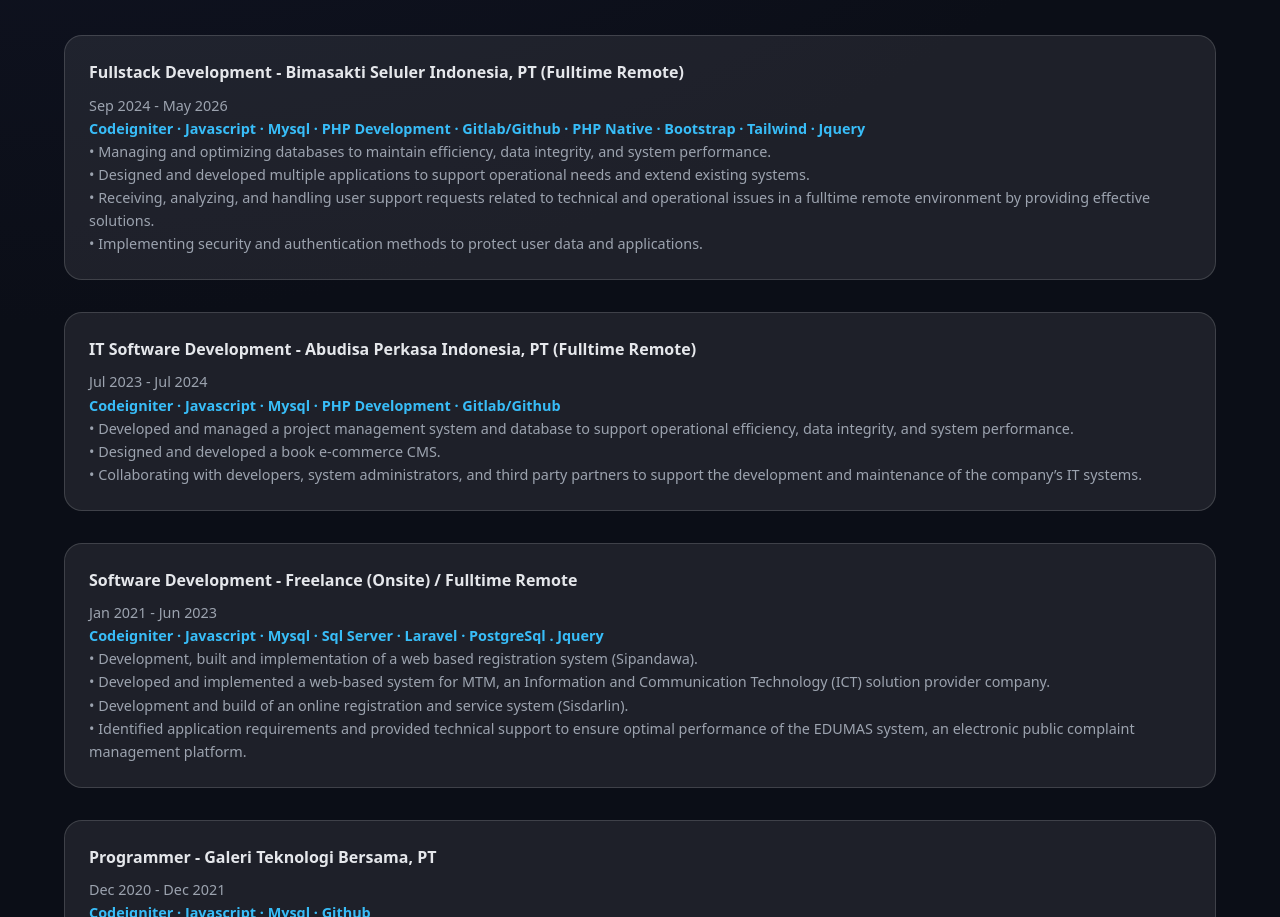
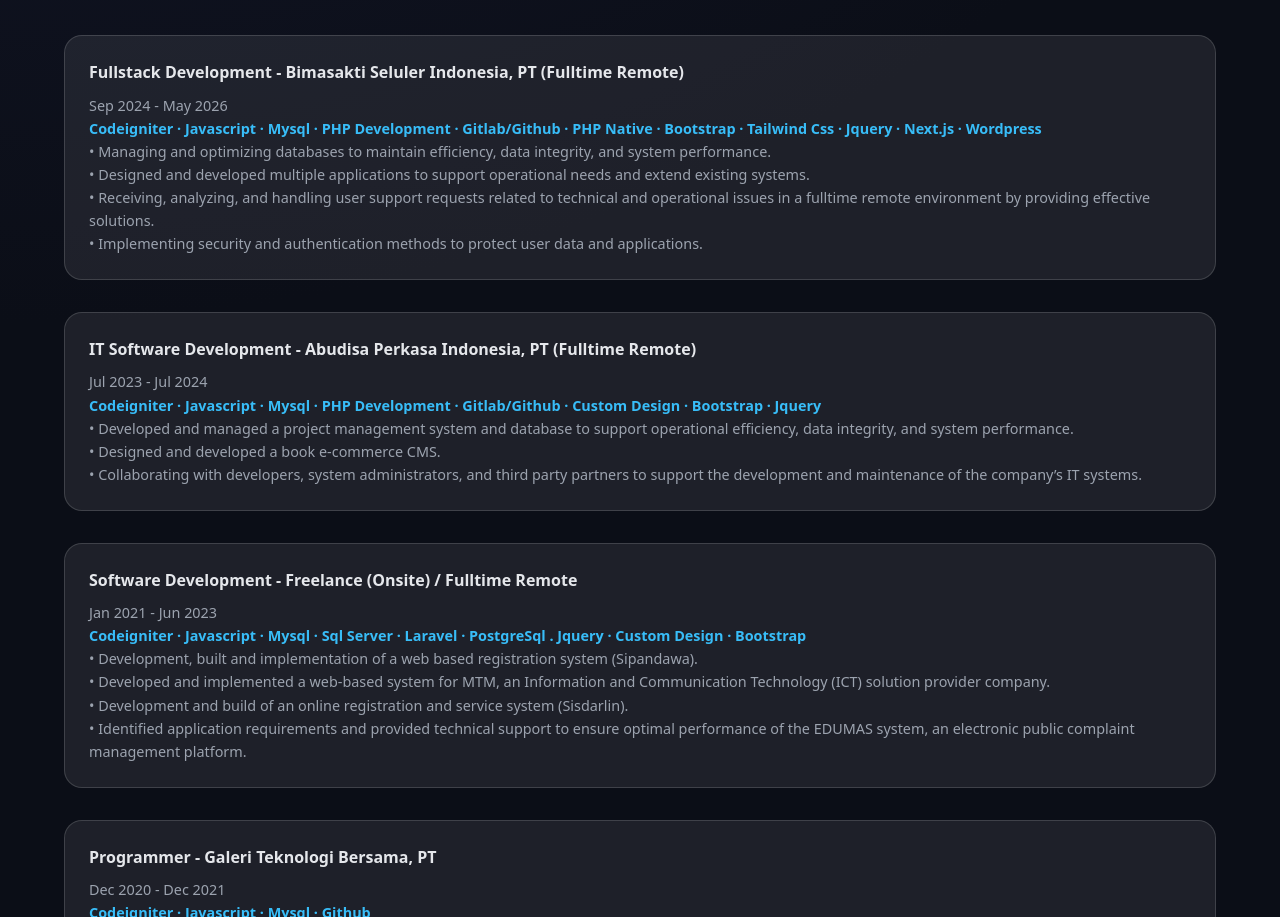
Before and after one commit to dhymasn/my-porto, a Next.js app: page / in a window 1280 px wide. Shown: the part 1430-2347 px from the top of the page. Built offline with nearby package versions, Linux system fonts and the light colour scheme.

Commit message:
update my porto

```diff
--- a/components/Experience.jsx
+++ b/components/Experience.jsx
@@ -9,7 +9,7 @@
           <h4>Fullstack Development - Bimasakti Seluler Indonesia, PT (Fulltime Remote)</h4>
           <p>Sep 2024 - May 2026</p>
           <div className="tech">
-            Codeigniter · Javascript · Mysql · PHP Development · Gitlab/Github · PHP Native · Bootstrap · Tailwind · Jquery
+            Codeigniter · Javascript · Mysql · PHP Development · Gitlab/Github · PHP Native · Bootstrap · Tailwind Css · Jquery · Next.js · Wordpress
           </div>
           <p>
             • Managing and optimizing databases to maintain efficiency, data integrity, and system performance.
@@ -23,7 +23,7 @@
           <h4>IT Software Development - Abudisa Perkasa Indonesia, PT (Fulltime Remote)</h4>
           <p>Jul 2023 - Jul 2024</p>
           <div className="tech">
-            Codeigniter · Javascript · Mysql · PHP Development · Gitlab/Github
+            Codeigniter · Javascript · Mysql · PHP Development · Gitlab/Github · Custom Design · Bootstrap · Jquery
           </div>
           <p>
             • Developed and managed a project management system and database to support operational efficiency, data integrity, and system performance.
@@ -36,7 +36,7 @@
           <h4>Software Development - Freelance (Onsite) / Fulltime Remote</h4>
           <p>Jan 2021 - Jun 2023</p>
           <div className="tech">
-            Codeigniter · Javascript · Mysql · Sql Server · Laravel · PostgreSql . Jquery
+            Codeigniter · Javascript · Mysql · Sql Server · Laravel · PostgreSql . Jquery · Custom Design · Bootstrap
           </div>
           <p>
             • Development, built and implementation of a web based registration system (Sipandawa).
```
